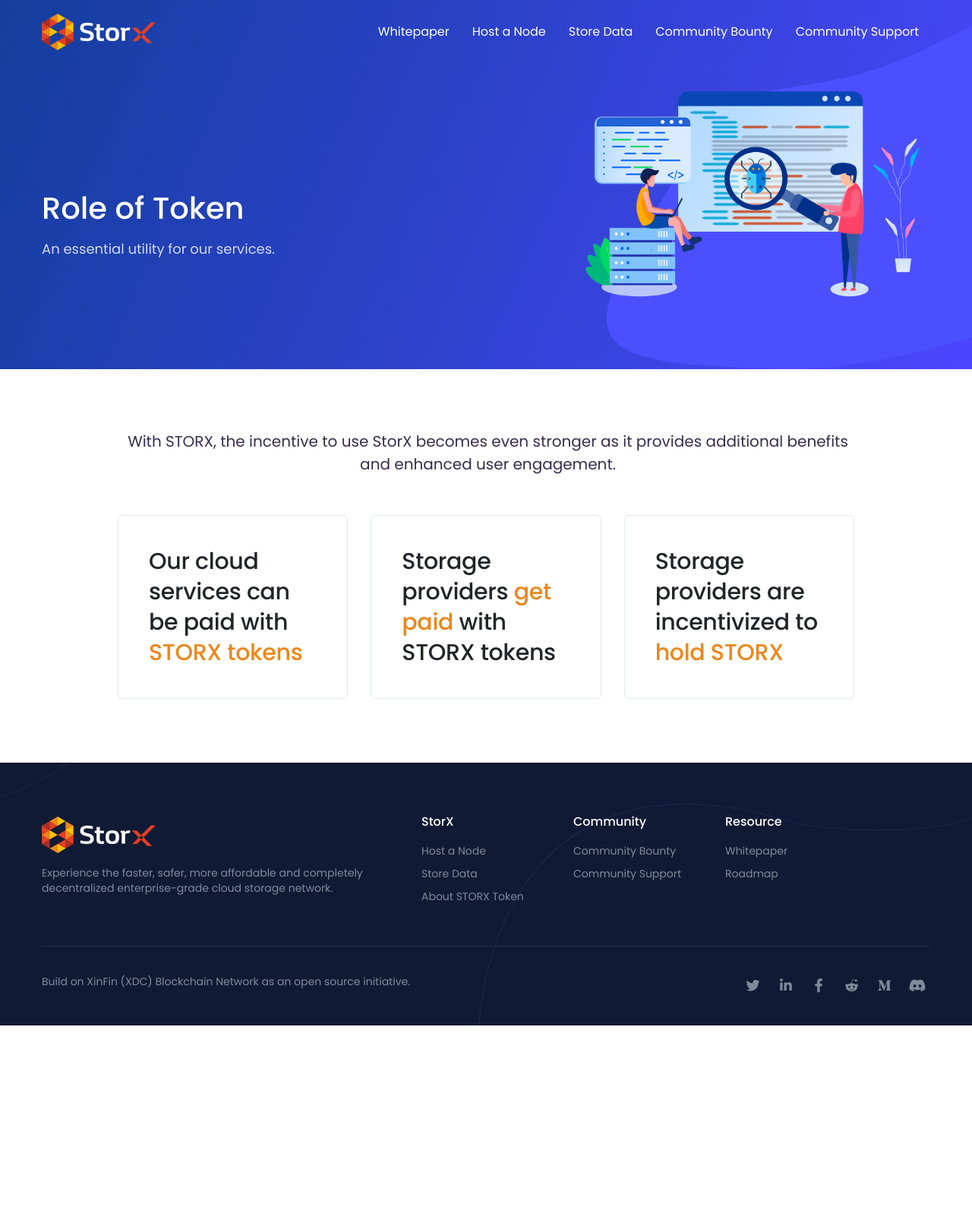
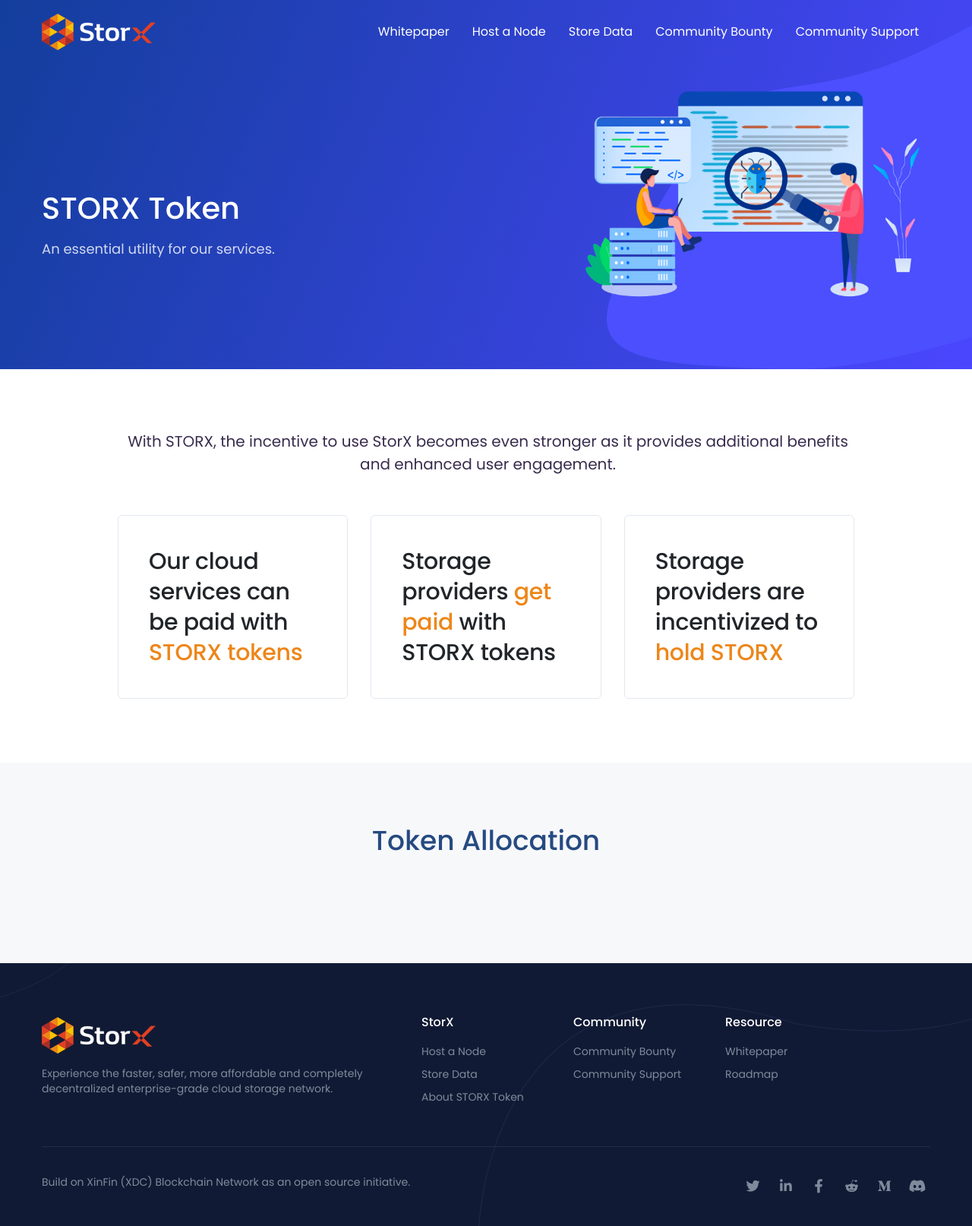
Before and after one commit to StorXNetwork/WebSite, a PHP site: page /website/storx-token.html in a window 1280 px wide. Shown: the whole page at 76% size. Before the commit the page ends 1350 px from the top, so only its background shows below. Run offline with PHP 8.4, Linux system fonts and the light colour scheme; some libraries are stand-ins or nearby versions.

Commit message:
Updates storx-token.html

```diff
--- a/index.php
+++ b/index.php
@@ -119,8 +119,8 @@
 <section class="experience_cta_block">
     <div class="container">
         <h2 class="wow fadeInUp">Experience Decentralized Cloud Storage</h2>
-        <a href="host-node" class="theme_btn wow fadeInUp" data-wow-delay="0.1s">Host a Node</a>
-        <a href="store-data" class="theme_btn create wow fadeInUp" data-wow-delay="0.2s">Store Data</a>
+        <a href="host-node" class="theme_btn">Host a Node</a>
+        <a href="store-data" class="theme_btn create">Store Data</a>
     </div>
 </section>
 <!-- Experience Decentralized Cloud Storage -->
--- a/storx-token.html
+++ b/storx-token.html
@@ -79,7 +79,7 @@
             <div class="container">
                 <div class="row align-items-center">
                     <div class="col-lg-7 col-md-6">
-                        <h2>Role of Token</h2>
+                        <h2>STORX Token</h2>
                         <p>An essential utility for our services.</p>
                     </div>
                     <div class="col-lg-5 col-md-6">
@@ -132,6 +132,23 @@
             </div>
         </section>
         <!-- Token Area -->
+
+        <!-- Token Allocation Area -->
+        <section class="token_area grey_bg">
+            <div class="container">
+                <div class="row">
+                    <div class="col-lg-10 offset-lg-1">
+                        <div class="tittle text-center pb-5">
+                            <h2>Token Allocation</h2>
+                        </div>
+                    </div>
+                </div>
+                <div class="row">
+
+                </div>
+            </div>
+        </section>
+        <!-- Token Allocation Area -->
 
         <!-- Footer Area -->
         <footer class="footer_area footer_2">
```
